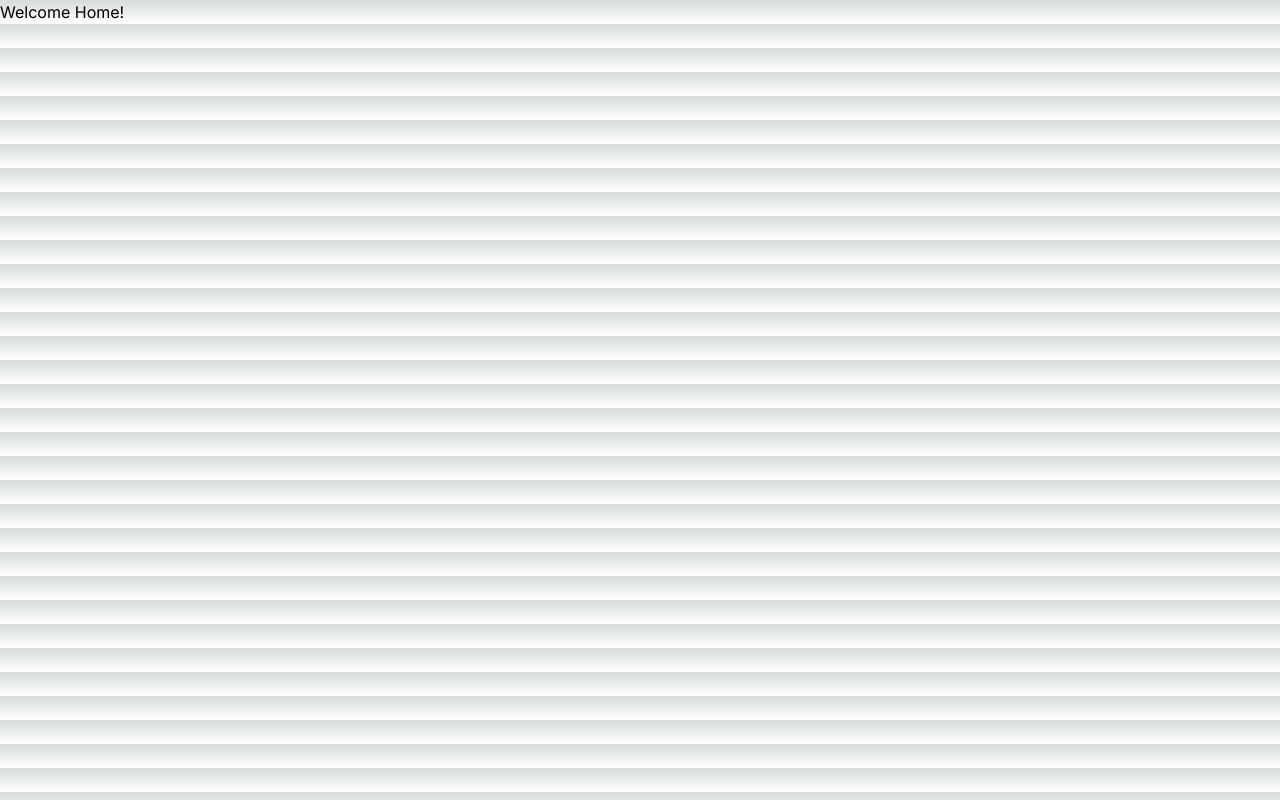
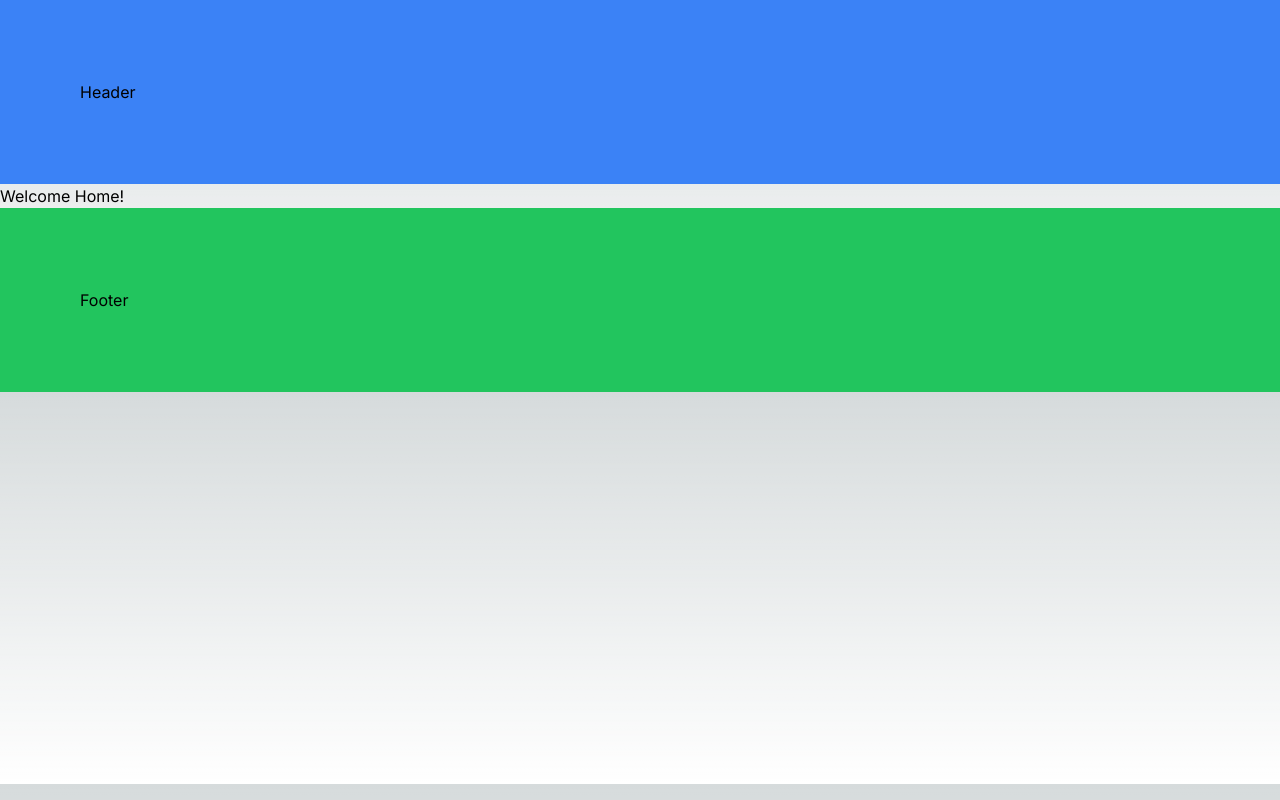
Before and after one commit to AmanSharma182/nextjs-14-practice-app, a Next.js app: page / in a window 1280 px wide. Built offline with nearby package versions, Linux system fonts and the light colour scheme.

Commit message:
Tutorial 14 - Completed

```diff
--- a/src/app/layout.tsx
+++ b/src/app/layout.tsx
@@ -16,7 +16,15 @@ export default function RootLayout({
 }) {
   return (
     <html lang="en">
-      <body className={inter.className}>{children}</body>
+      <body className={inter.className}>
+        <header className='bg-blue-500 p-20'>
+          <p>Header</p>
+        </header>
+        {children}
+        <footer className='bg-green-500 p-20'>
+          <p>Footer</p>
+        </footer>
+        </body>
     </html>
   )
 }
```
